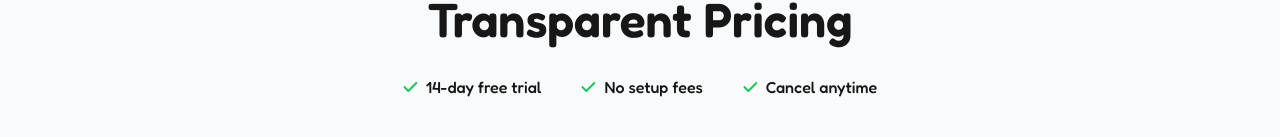
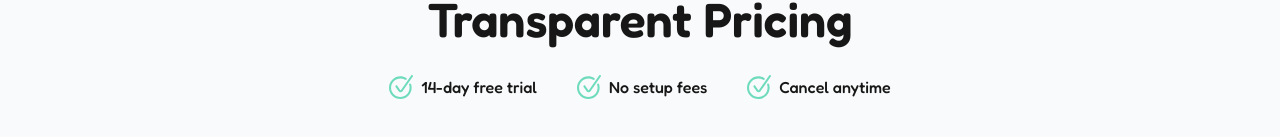
Before and after one commit to AQuadic/chat.space_nextjs, a Next.js app: page /pricing in a window 1280 px wide. Shown: the part 235-372 px from the top of the page. Built offline with nearby package versions, Linux system fonts and the light colour scheme.

Commit message:
fixes check icon

```diff
--- a/src/components/pricing/PricingCards.tsx
+++ b/src/components/pricing/PricingCards.tsx
@@ -78,6 +78,7 @@ import React from "react";
 import { motion } from "framer-motion";
 import Check from "@/components/icons/pricing/Check";
 import Link from "next/link";
+import CheckWithCircle from "../icons/pricing/CheckWithCircle";
 
 const PricingCards = () => {
   return (
@@ -88,15 +89,15 @@ const PricingCards = () => {
         </h1>
         <div className="flex flex-wrap items-center justify-center gap-4 sm:gap-10 mb-8 sm:mb-14">
           <div className="flex items-center justify-center gap-2">
-            <Check />
+            <CheckWithCircle />
             <p className="text-[#171717] font-medium">14-day free trial</p>
           </div>
           <div className="flex items-center justify-center gap-2">
-            <Check />
+            <CheckWithCircle />
             <p className="text-[#171717] font-medium">No setup fees</p>
           </div>
           <div className="flex items-center justify-center gap-2">
-            <Check />
+            <CheckWithCircle />
             <p className="text-[#171717] font-medium">Cancel anytime</p>
           </div>
         </div>
```
